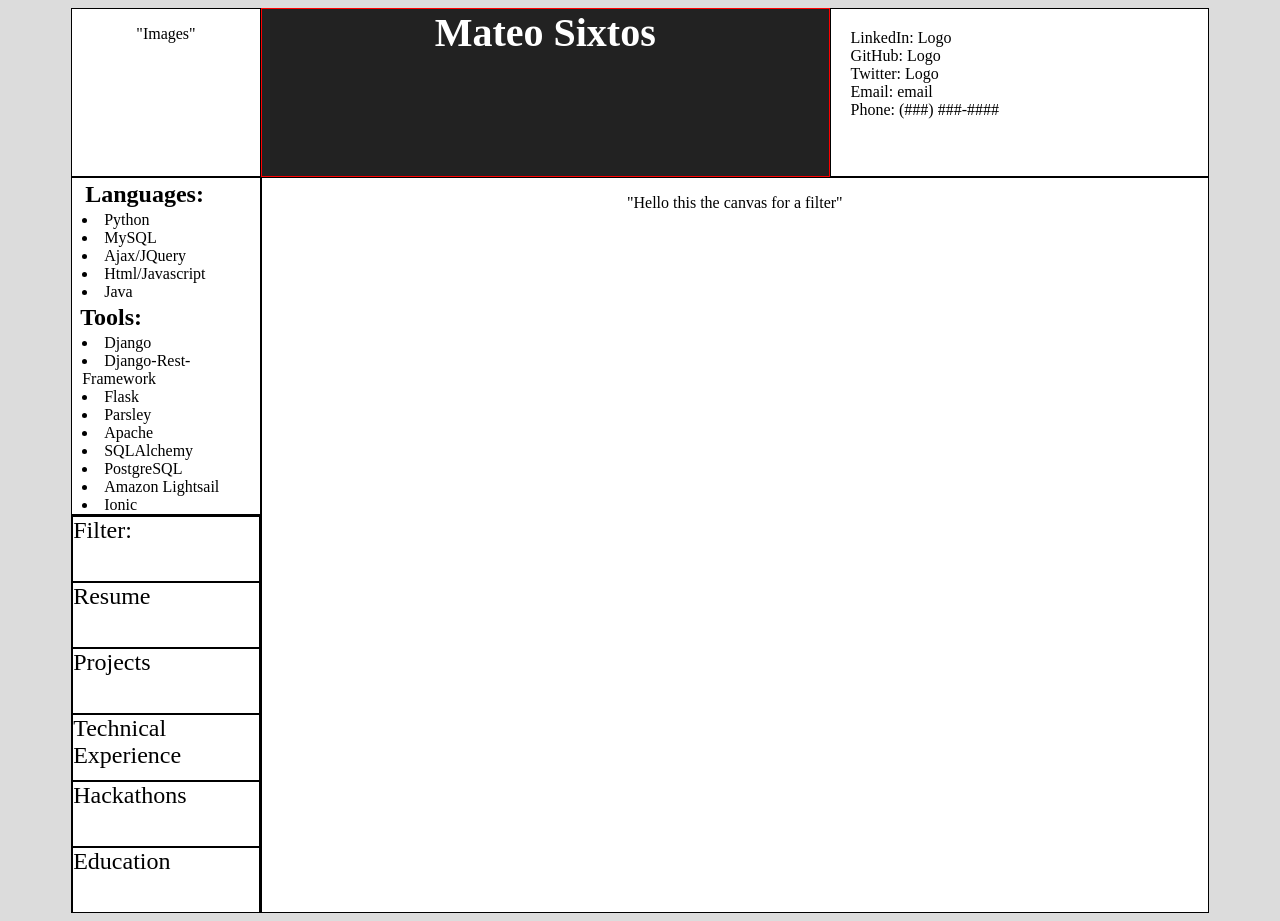
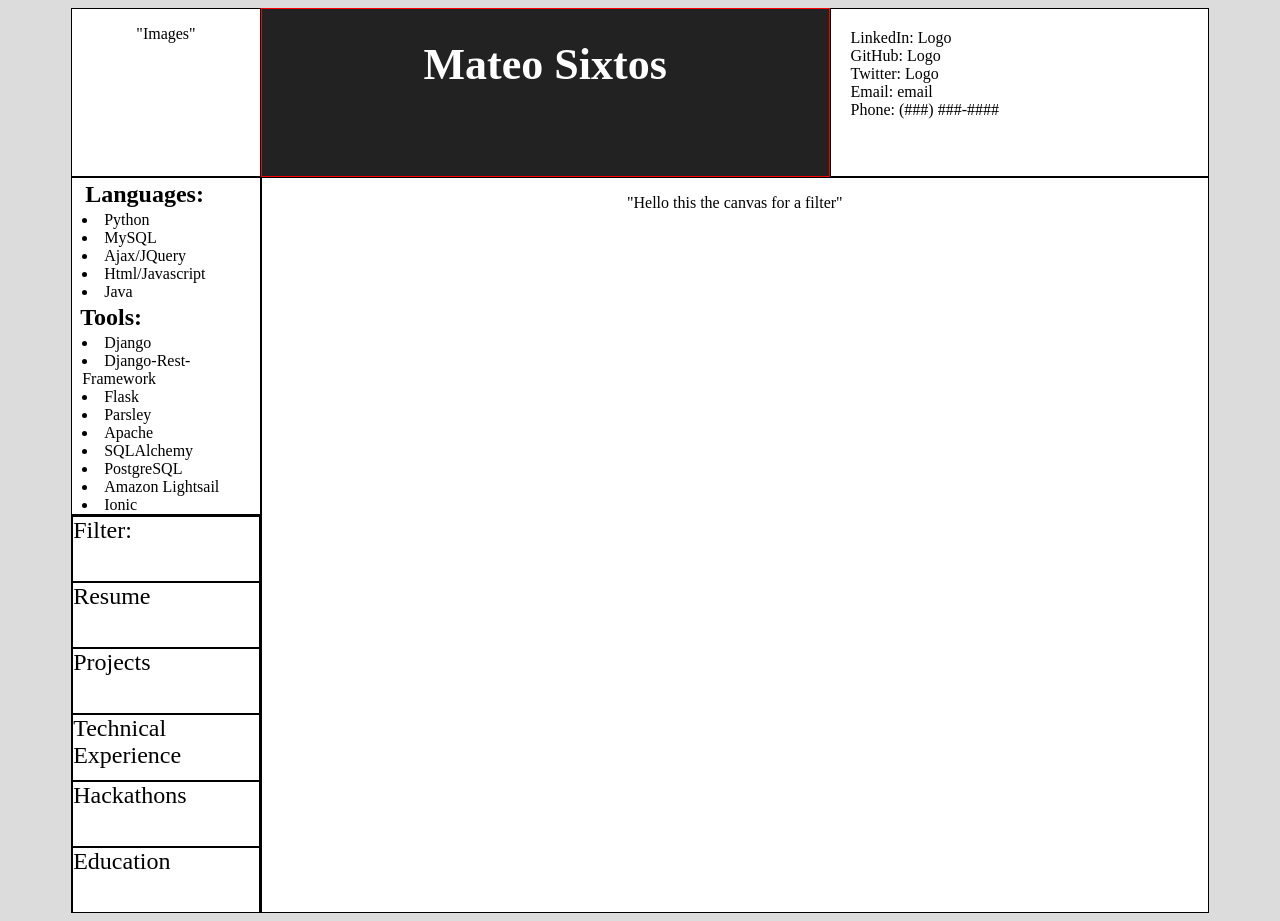
Before and after one commit to sixtosMateo/SixtosProfile, a React (Create React App) app: page / in a window 1280 px wide. Built offline with nearby package versions, Linux system fonts and the light colour scheme.

Commit message:
styling header

```diff
--- a/src/App.css
+++ b/src/App.css
@@ -84,7 +84,8 @@
   color: white;
 }
 .profile-header h1{
-  font-size: 2.5em;
+  font-size: 2.75em;
   text-align: center;
   margin: auto;
+  margin-top:30px;
 }
```
